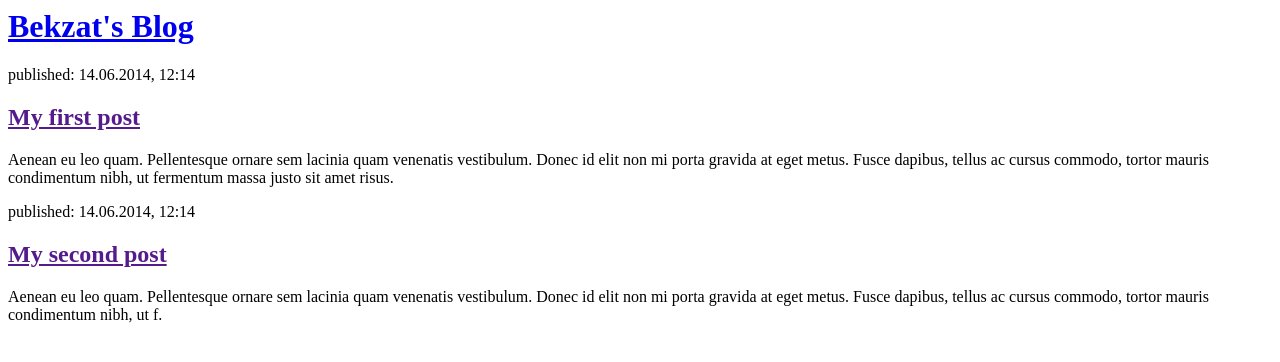
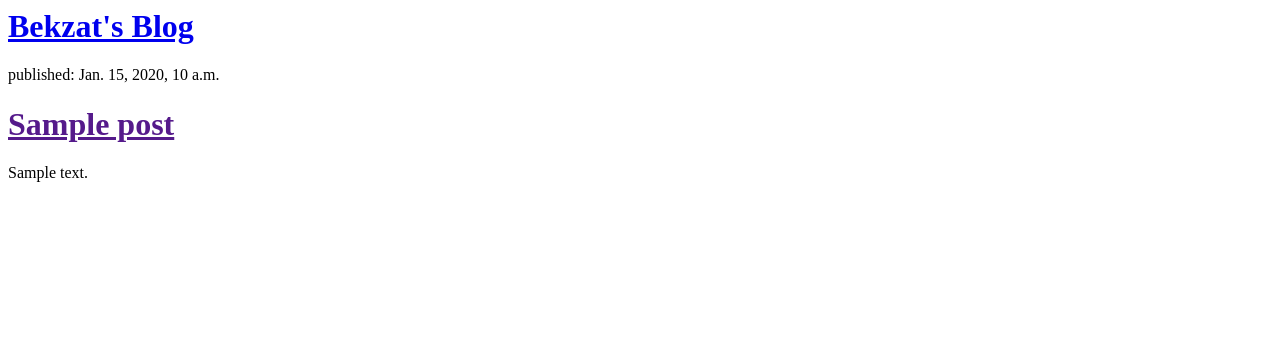
Before and after one commit to Bekzat06/my-first-ptoject, a Django app: page / in a window 1280 px wide. Shown: the top 362 px of the page. Run offline with Django 5.2, Linux system fonts and the light colour scheme; tables that the repository leaves empty hold one stand-in row (values such as "Sample post").

Commit message:
Modified templates to display posts from database.

```diff
--- a/blog/templates/blog/post_list.html
+++ b/blog/templates/blog/post_list.html
@@ -7,16 +7,12 @@
             <h1><a href="/">Bekzat's Blog</a></h1>
         </div>
 
-        <div>
-            <p>published: 14.06.2014, 12:14</p>
-            <h2><a href="">My first post</a></h2>
-            <p>Aenean eu leo quam. Pellentesque ornare sem lacinia quam venenatis vestibulum. Donec id elit non mi porta gravida at eget metus. Fusce dapibus, tellus ac cursus commodo, tortor mauris condimentum nibh, ut fermentum massa justo sit amet risus.</p>
-        </div>
-
-        <div>
-            <p>published: 14.06.2014, 12:14</p>
-            <h2><a href="">My second post</a></h2>
-            <p>Aenean eu leo quam. Pellentesque ornare sem lacinia quam venenatis vestibulum. Donec id elit non mi porta gravida at eget metus. Fusce dapibus, tellus ac cursus commodo, tortor mauris condimentum nibh, ut f.</p>
-        </div>
+        {% for post in posts %}
+            <div>
+                <p>published: {{ post.published_date }}</p>
+                <h1><a href="">{{ post.title }}</a></h1>
+                <p>{{ post.text|linebreaksbr }}</p>
+            </div>
+        {% endfor %}
     </body>
 </html>
--- a/blog/views.py
+++ b/blog/views.py
@@ -1,4 +1,7 @@
 from django.shortcuts import render
+from django.utils import timezone
+from .models import Post
 
 def post_list(request):
-    return render(request, 'blog/post_list.html', {})
+    posts = Post.objects.filter(published_date__lte=timezone.now()).order_by('published_date')
+    return render(request, 'blog/post_list.html', {'posts': posts})
--- a/mysite/settings.py
+++ b/mysite/settings.py
@@ -117,6 +117,9 @@ USE_TZ = True
 # https://docs.djangoproject.com/en/5.0/howto/static-files/
 
 STATIC_URL = 'static/'
+STATICFILES_DIRS = [
+    BASE_DIR / "static",
+]
 
 # Default primary key field type
 # https://docs.djangoproject.com/en/5.0/ref/settings/#default-auto-field
--- a/myvenv/pyvenv.cfg
+++ b/myvenv/pyvenv.cfg
@@ -1,5 +1,5 @@
 home = C:\Users\azatk\AppData\Local\Programs\Python\Python312
 include-system-site-packages = false
 version = 3.12.0
-executable = C:\Users\azatk\OneDrive\Рабочий стол\django\myvenv\Scripts\python.exe
-command = C:\Users\azatk\OneDrive\Рабочий стол\django\myvenv\Scripts\python.exe -m venv C:\Users\azatk\OneDrive\Рабочий стол\django\myvenv
+executable = C:\Users\azatk\AppData\Local\Programs\Python\Python312\python.exe
+command = C:\Users\azatk\AppData\Local\Programs\Python\Python312\python.exe -m venv C:\Users\azatk\OneDrive\Рабочий стол\django\myvenv
```
